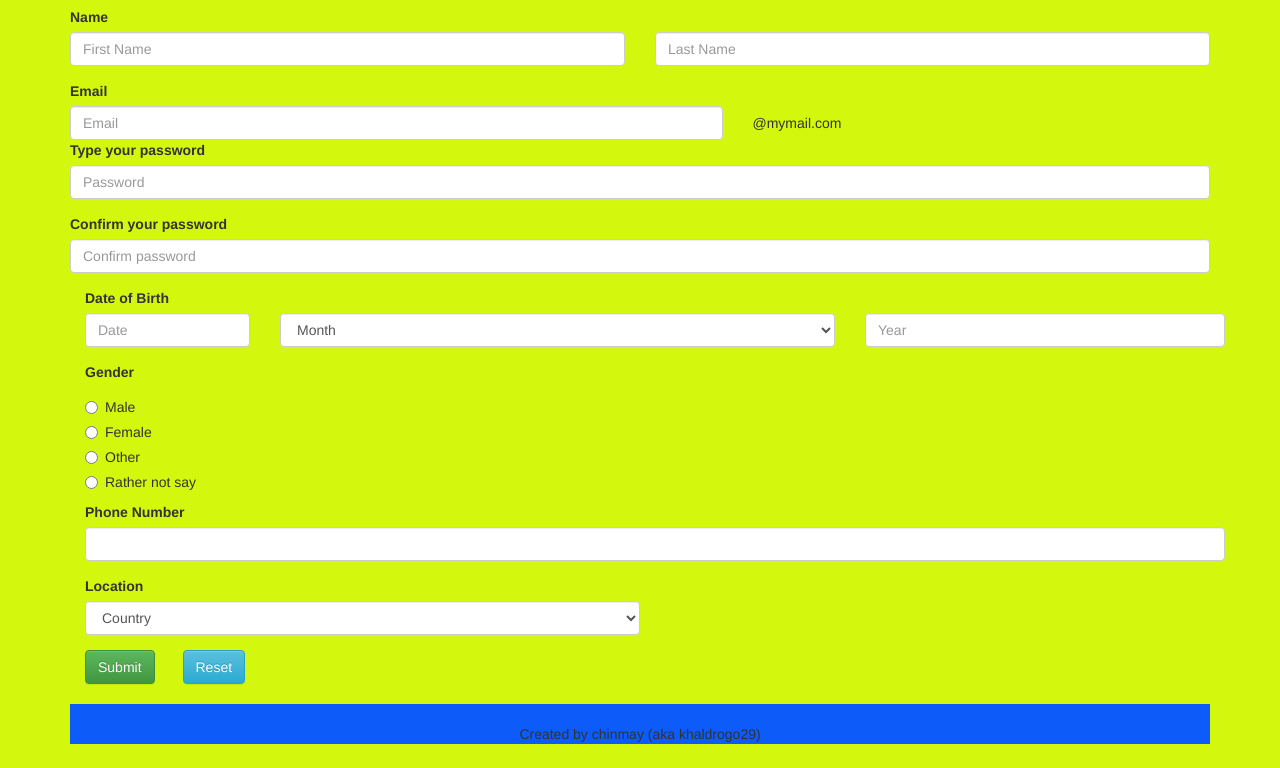
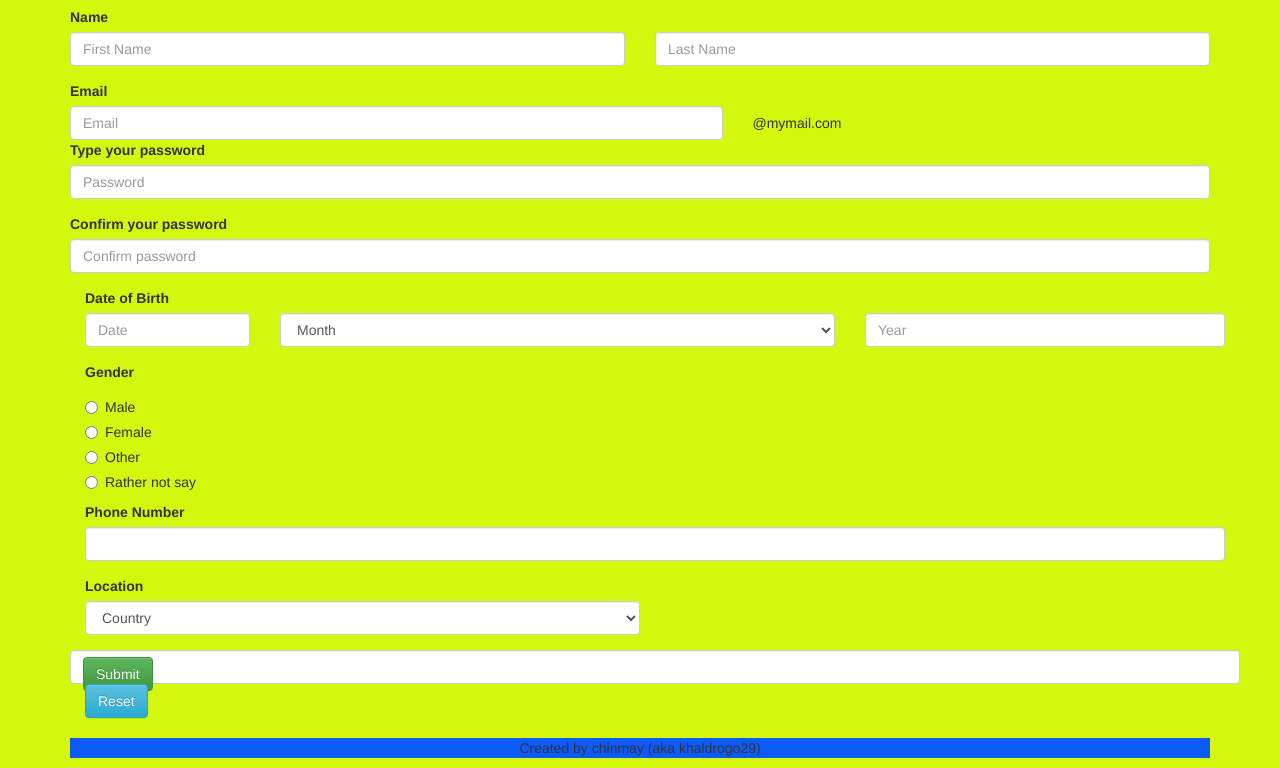
Before and after one commit to chinmay2901/signup, a plain HTML site: page docs/index.html in a window 1280 px wide. Shown: the part 86-854 px from the top of the page. Drawn offline with nearby package versions, Linux system fonts and the light colour scheme.

Commit message:
Update index.html

```diff
--- a/docs/index.html
+++ b/docs/index.html
@@ -39,7 +39,8 @@ body{
 
 .top {
 	text-align: center;
-	background: #0D5BF8
+	background: #0D5BF8;
+	margin: 0;
 }
 </style>
 
@@ -155,7 +156,7 @@ body{
 
 <div class = "container" style = "padding-bottom : 20px">
 	<div class = "row">
-		<div class = "col-md-1">
+		<div class = "col-md-1 form-control">
 			<button type = "button" class = "btn btn-success" id = "btn1">Submit</button>
 		</div>
 		<div class = "col-md-1">
@@ -165,7 +166,7 @@ body{
 </div>
 </form>
 
-<div class = "top" style = "padding-top : 20px">
+<div class = "top" style = "padding-top : 20px padding-bottom : 0">
 <p>	Created by chinmay (aka khaldrogo29) </p>
 </div>
 
```
